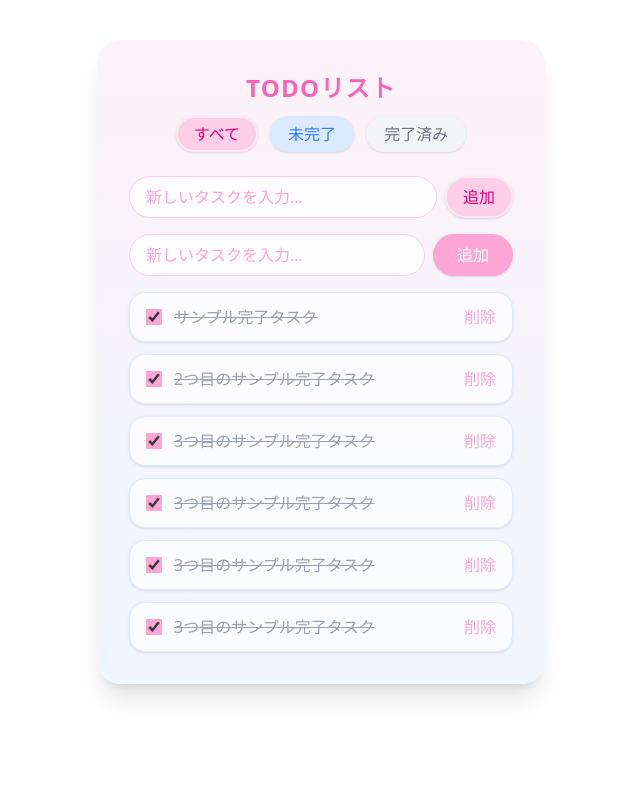
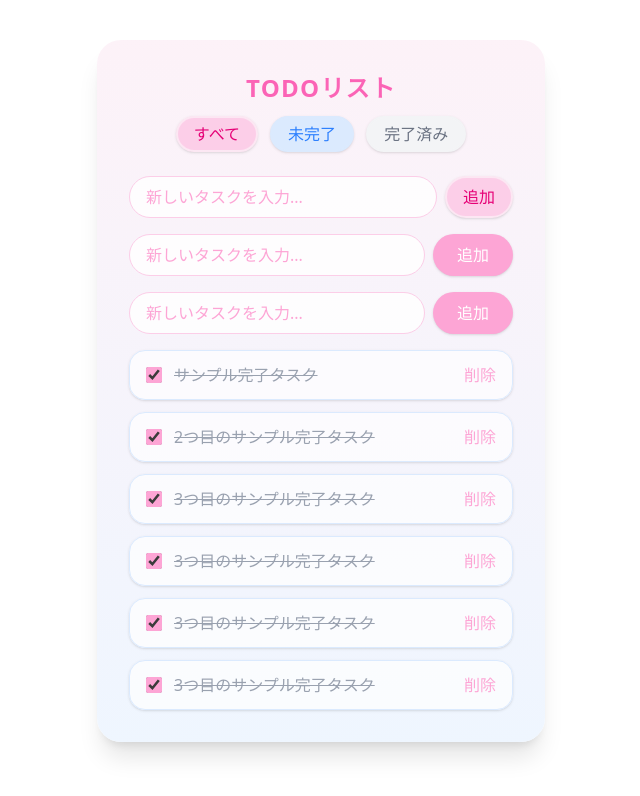
Before and after one commit to haisamarie/todo-list, a React (Vite) app: page / in a window 1280 px wide. Shown: the top 796 px of the page, without its empty margins (319-959 px from the left). Built offline with nearby package versions, Linux system fonts and the light colour scheme.

Commit message:
コンポーネントの修正: Todoリストの追加機能を実装し、入力フォームを追加。サンプルデータを動的に管理。

```diff
--- a/src/components/List/index.tsx
+++ b/src/components/List/index.tsx
@@ -1,11 +1,12 @@
 import { LinkButton } from "../LinkButton";
-type Props = {
+import { useState } from "react";
+type Items = {
   id: number;
   text: string;
   isCompleted: boolean;
 };
 
-const TestData: Props[] = [
+const TestData: Items[] = [
   { id: 1, text: "サンプル完了タスク", isCompleted: true },
   { id: 2, text: "2つ目のサンプル完了タスク", isCompleted: true },
   { id: 3, text: "3つ目のサンプル完了タスク", isCompleted: true },
@@ -15,9 +16,45 @@ const TestData: Props[] = [
 ];
 
 export const List = () => {
+  const [todos, setTodos] = useState<string>("");
+  const [todoList, setTodoList] = useState<Items[]>(TestData);
+
+  const handleSubmit = (e: React.ChangeEvent<HTMLInputElement>) => {
+    setTodos(e.target.value);
+  };
+
+  const handleAddTodo = () => {
+    const newItems: Items = {
+      id: todoList.length + 1,
+      text: todos,
+      isCompleted: true,
+    };
+    setTodoList((prev) => {
+      return [...prev, newItems];
+    });
+    setTodos("");
+  };
+
   return (
+    <div>
+      <form className="flex mb-4 gap-2">
+        <input
+          onChange={handleSubmit}
+          type="text"
+          placeholder="新しいタスクを入力..."
+          className="flex-1 border border-pink-200 bg-white/80 rounded-full px-4 py-2 focus:outline-none focus:ring-2 focus:ring-pink-200 placeholder:text-pink-300 text-gray-700"
+        />
+        <button
+          onClick={handleAddTodo}
+          type="button"
+          className="bg-pink-300 text-white px-6 py-2 rounded-full hover:bg-pink-400 shadow-sm transition"
+        >
+          追加
+        </button>
+      </form>
+
       <ul className="space-y-3">
-      {TestData.map((item) => {
+        {todoList.map((item) => {
           return (
             <li
               key={item.id}
@@ -38,5 +75,6 @@ export const List = () => {
           );
         })}
       </ul>
+    </div>
   );
 };
```
Lines whose indentation alone changed are shown as unchanged.
